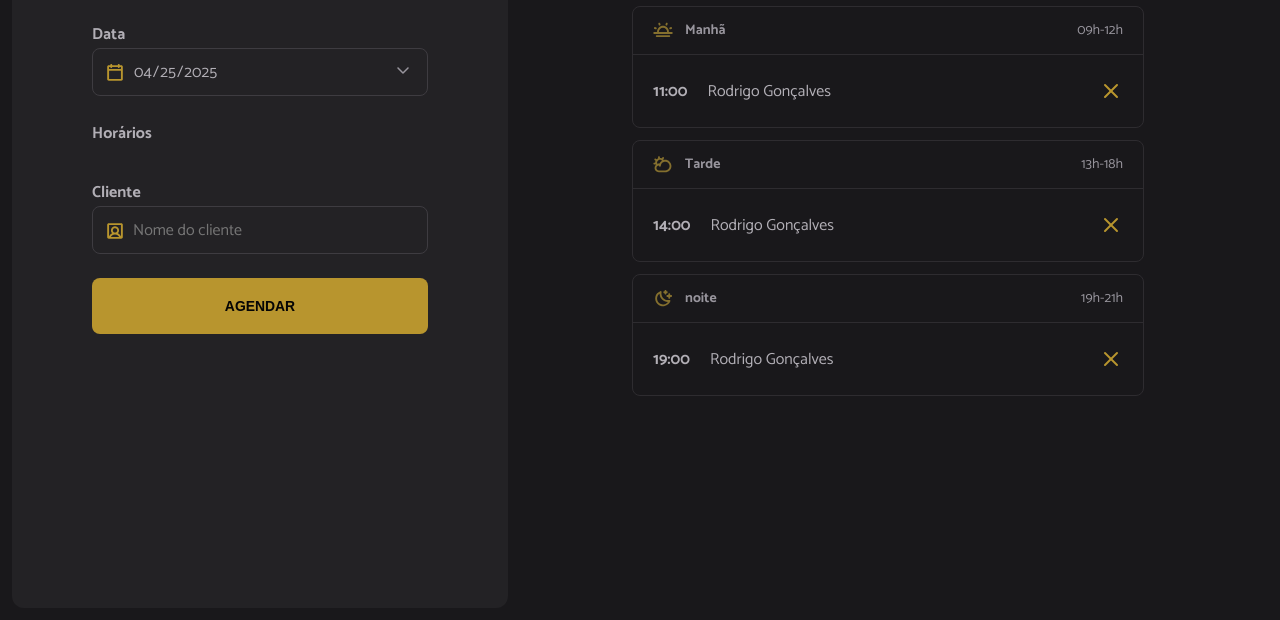
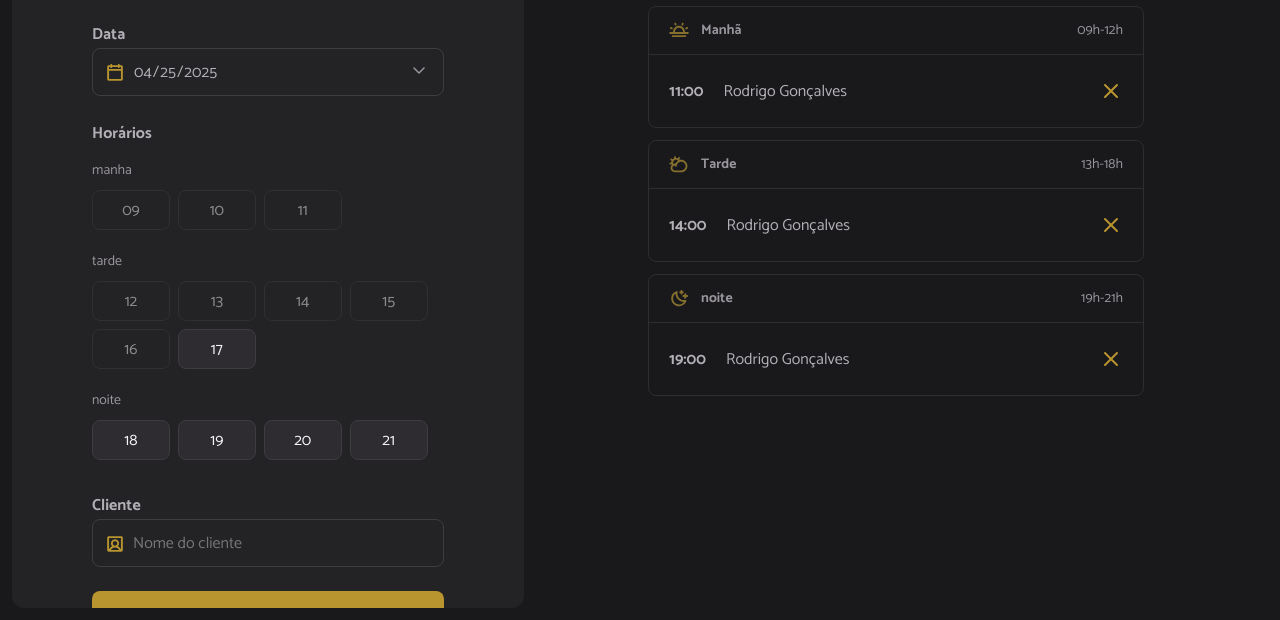
Before and after one commit to Giuliano-Maciel-Lopes/barbearia, a website built with webpack: page index.html in a window 1280 px wide. Shown: the part 180-800 px from the top of the page. Built offline with nearby package versions, Linux system fonts and the light colour scheme.

Commit message:
horario e datas criadas e impossibilitando marcar horarios antigos

```diff
--- /dev/null
+++ b/src/dados/marcados.js
@@ -0,0 +1 @@
+const marcados = []
--- a/src/main.js
+++ b/src/main.js
@@ -6,7 +6,7 @@
 import "./module/agendamento/load.js"
 import "./module/form/hours.js"
 import "./dados/hora-funcionamento.js"
-
+import "./module/agendamento/clickhours.js"
 
 // css
 import "./styles/form.css";
--- /dev/null
+++ b/src/module/agendamento/clickhours.js
@@ -0,0 +1,16 @@
+export function clickhours() {
+  const aviliable = document.querySelectorAll(".hour-available");
+
+  aviliable.forEach((item) => {
+
+    item.addEventListener("click", (selected) => {
+
+        aviliable.forEach(( itemslected)=>{ // tira selecao de tds os outros para ficar so 1
+            itemslected.classList.remove("hour-selected")
+        })
+
+     selected.target.classList.add("hour-selected");
+
+    });
+  });
+}
--- a/src/module/form/hours.js
+++ b/src/module/form/hours.js
@@ -1,21 +1,58 @@
 import dayjs from "dayjs";
-import { operationHours } from "../../dados/hora-funcionamento.js";
+import { operationHours   } from "../../dados/hora-funcionamento.js";
+import { clickhours } from "../agendamento/clickhours.js";
 
 export function horariosdisp({date}){
-    const disponivel = operationHours.map( (horas)=>{
-  const [horasSeparadas]= horas.split(":")
+  const ul = document.querySelector(".hours")
+
+    const disponivel = operationHours.map( (horas)=>{ // mapiei cada  item da array
+  const [horasSeparadas]= horas.split(":") // criei uma const onde vai ter cada hora
 
 
 
-   const yesno = dayjs(date).hour(horasSeparadas , "hour").isBefore(dayjs())
+   const yesno = dayjs(date).hour(horasSeparadas , "hour").isBefore(dayjs()) // c o horario ja passou ou nao deixandoimposiibilitado
    return {horasSeparadas
    , avaliable: yesno
 }// pega vdd ou false
 
   })
 
+ disponivel.forEach(({horasSeparadas , avaliable})=>{
+
+
+  if(horasSeparadas === "09"){
+    housAdd("manha")
+  }else if (horasSeparadas === "12") {
+    housAdd("tarde")
+  } else if(horasSeparadas === "18"){
+    housAdd("noite")
+  }
+
+
+ const li = document.createElement("li")
+
+ li.classList.add(avaliable ?  "hour-unavailable" :"hour-available" )
+ li.classList.add("hour")
+ li.textContent = horasSeparadas
+ ul.append(li)
+
+
+})
+
+function housAdd(text){
+ const limtn = document.createElement("li")
+ limtn.classList.add("hour-period")
+ limtn.textContent= text
+
+ ul.append(limtn)
 
 
 
-console.log(disponivel)
+
+
 }
+
+clickhours()
+
+
+}
```
Also changed, not shown: index.html (+4 -4 lines).
